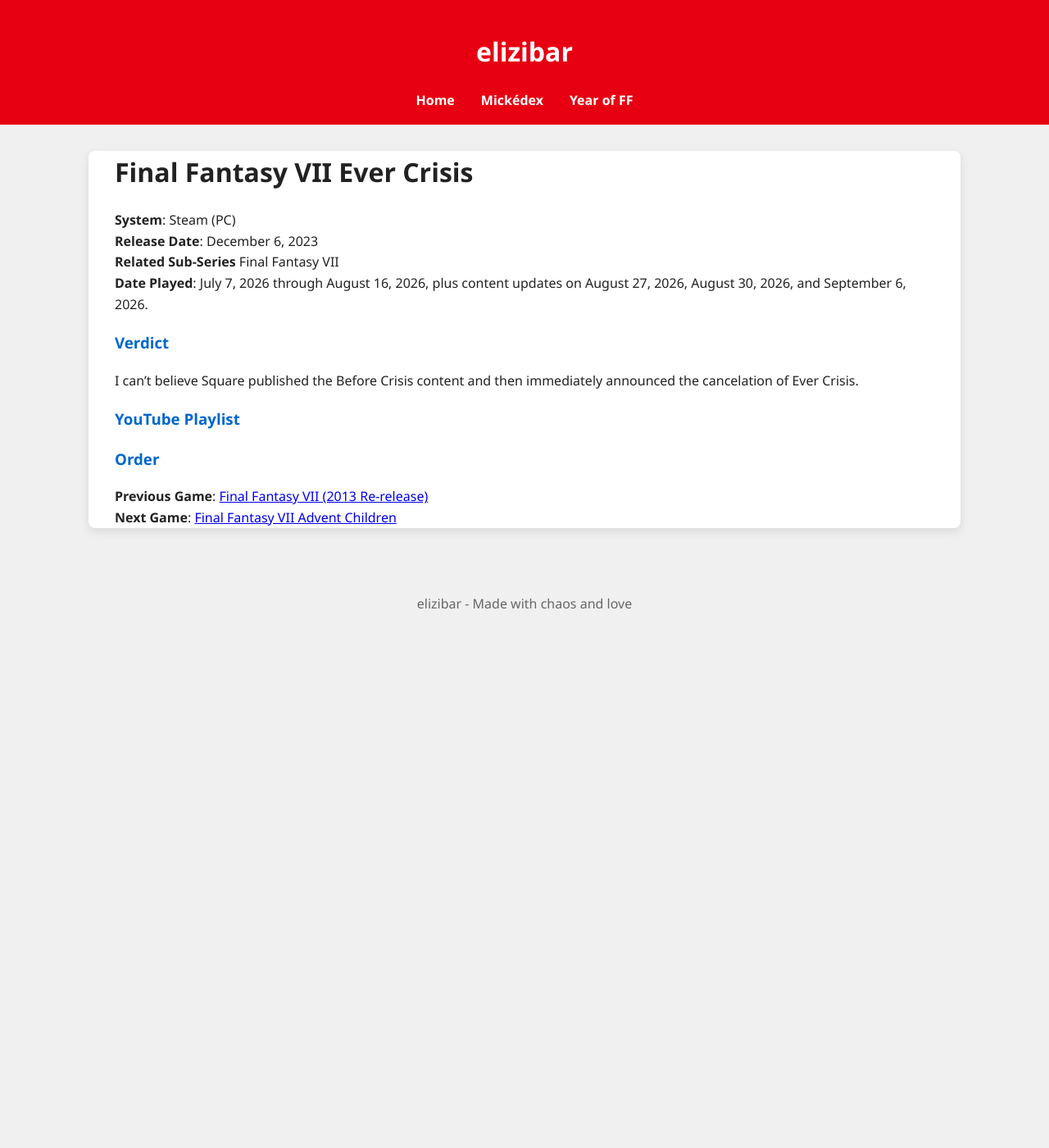
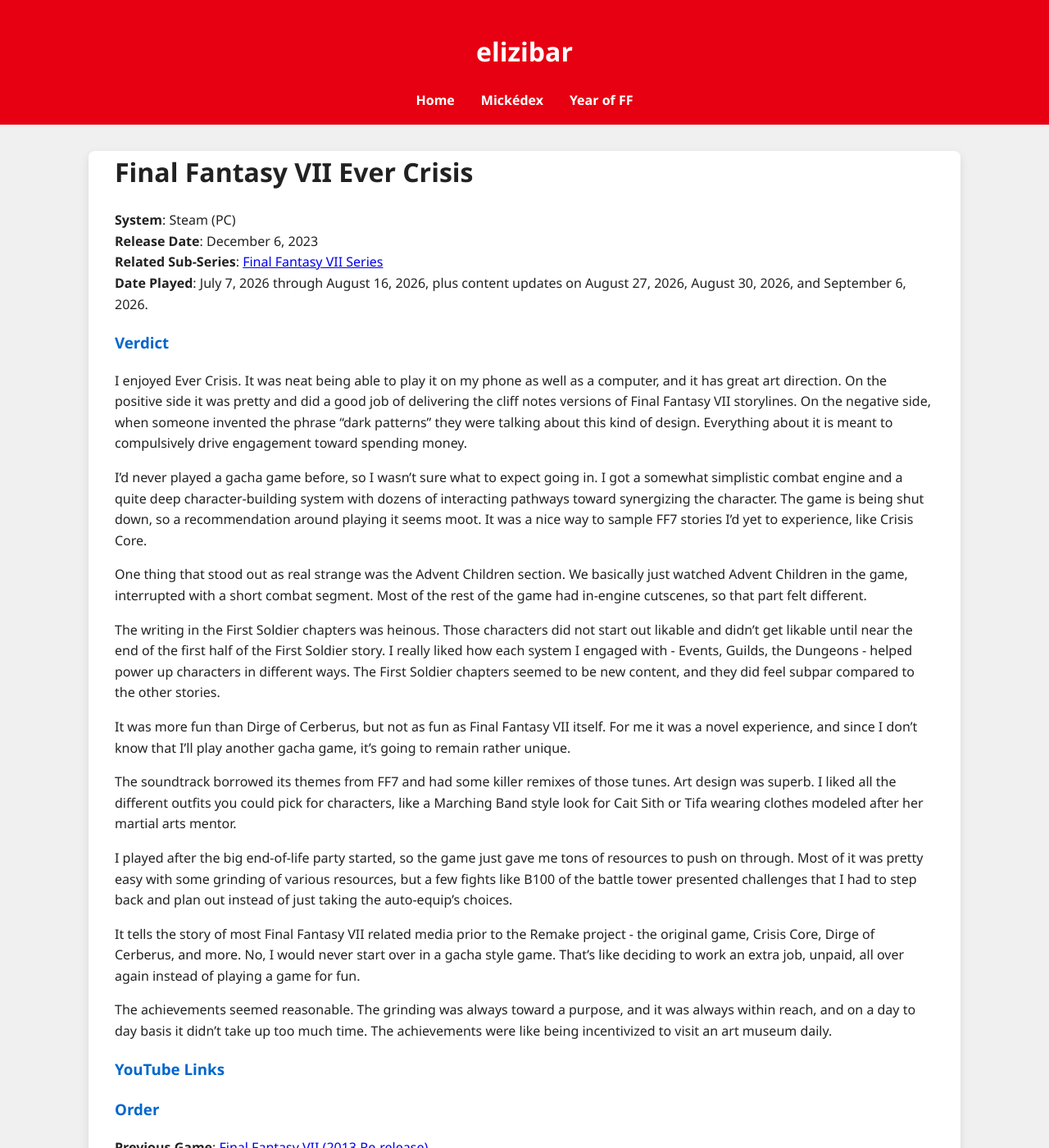
Before and after one commit to elizibar/elizibar.github.io, a Jekyll site: the page built from yearoffinalfantasy/FF7/ff7evercrisis.md, in a window 1280 px wide and 1400 px high. Shown: the whole window at 82% size. Built offline with Jekyll 4.4.1, drawn with Linux system fonts in a browser that asks for light colours; some of the changed text lies outside the part shown.

Commit message:
Update ff7evercrisis.md

```diff
--- a/yearoffinalfantasy/FF7/ff7evercrisis.md
+++ b/yearoffinalfantasy/FF7/ff7evercrisis.md
@@ -6,16 +6,40 @@
 
 # Final Fantasy VII Ever Crisis
 
-**System**:  Steam (PC)
-**Release Date**:  December 6, 2023
-**Related Sub-Series**  Final Fantasy VII
-**Date Played**:  July 7, 2026 through August 16, 2026, plus content updates on August 27, 2026, August 30, 2026, and September 6, 2026.
+**System**: Steam (PC)
+**Release Date**: December 6, 2023
+**Related Sub-Series**: [Final Fantasy VII Series](/yearoffinalfantasy/ff7series/)
+**Date Played**: July 7, 2026 through August 16, 2026, plus content updates on August 27, 2026, August 30, 2026, and September 6, 2026.
 
 ### Verdict
-I can't believe Square published the Before Crisis content and then immediately announced the cancelation of Ever Crisis.
 
-### YouTube Playlist
+I enjoyed Ever Crisis. It was neat being able to play it on my phone as well as a computer, and it has great art direction. On the positive side it was pretty and did a good job of delivering the cliff notes versions of Final Fantasy VII storylines. On the negative side, when someone invented the phrase "dark patterns" they were talking about this kind of design. Everything about it is meant to compulsively drive engagement toward spending money.
+
+I'd never played a gacha game before, so I wasn't sure what to expect going in. I got a somewhat simplistic combat engine and a quite deep character-building system with dozens of interacting pathways toward synergizing the character. The game is being shut down, so a recommendation around playing it seems moot. It was a nice way to sample FF7 stories I'd yet to experience, like Crisis Core.
+
+One thing that stood out as real strange was the Advent Children section. We basically just watched Advent Children in the game, interrupted with a short combat segment. Most of the rest of the game had in-engine cutscenes, so that part felt different.
+
+The writing in the First Soldier chapters was heinous. Those characters did not start out likable and didn't get likable until near the end of the first half of the First Soldier story. I really liked how each system I engaged with - Events, Guilds, the Dungeons - helped power up characters in different ways. The First Soldier chapters seemed to be new content, and they did feel subpar compared to the other stories.
+
+It was more fun than Dirge of Cerberus, but not as fun as Final Fantasy VII itself. For me it was a novel experience, and since I don't know that I'll play another gacha game, it's going to remain rather unique.
+
+The soundtrack borrowed its themes from FF7 and had some killer remixes of those tunes. Art design was superb. I liked all the different outfits you could pick for characters, like a Marching Band style look for Cait Sith or Tifa wearing clothes modeled after her martial arts mentor.
+
+I played after the big end-of-life party started, so the game just gave me tons of resources to push on through. Most of it was pretty easy with some grinding of various resources, but a few fights like B100 of the battle tower presented challenges that I had to step back and plan out instead of just taking the auto-equip's choices.
+
+It tells the story of most Final Fantasy VII related media prior to the Remake project - the original game, Crisis Core, Dirge of Cerberus, and more. No, I would never start over in a gacha style game. That's like deciding to work an extra job, unpaid, all over again instead of playing a game for fun.
+
+The achievements seemed reasonable. The grinding was always toward a purpose, and it was always within reach, and on a day to day basis it didn't take up too much time. The achievements were like being incentivized to visit an art museum daily.
+
+### YouTube Links
 
 ### Order
-**Previous Game**:  [Final Fantasy VII (2013 Re-release)](/yearoffinalfantasy/ff72013/)
-**Next Game**:  [Final Fantasy VII Advent Children](/yearoffinalfantasy/ff7ac/)
+**Previous Game**: [Final Fantasy VII (2013 Re-release)](/yearoffinalfantasy/ff72013/)
+**Next Game**: [Final Fantasy VII: Advent Children](/yearoffinalfantasy/ff7ac/)
+
+### Links
+
+- [Final Fantasy VII Ever Crisis on Steam](https://store.steampowered.com/app/2497550/FINAL_FANTASY_VII_EVER_CRISIS/)
+- [Final Fantasy VII Ever Crisis on Wikipedia](https://en.wikipedia.org/wiki/Final_Fantasy_VII_Ever_Crisis)
+
+[Return to the Year of Final Fantasy](/yearoffinalfantasy/)
```
